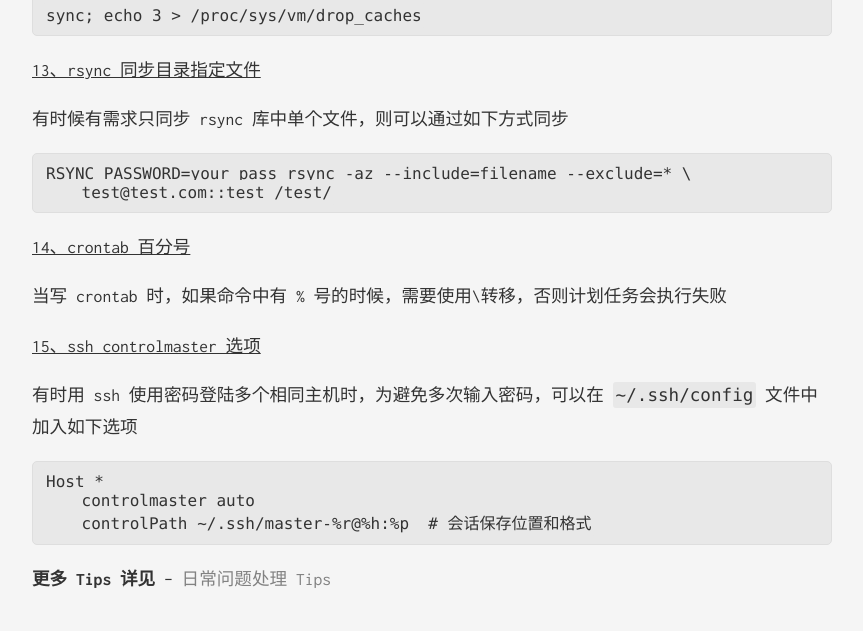
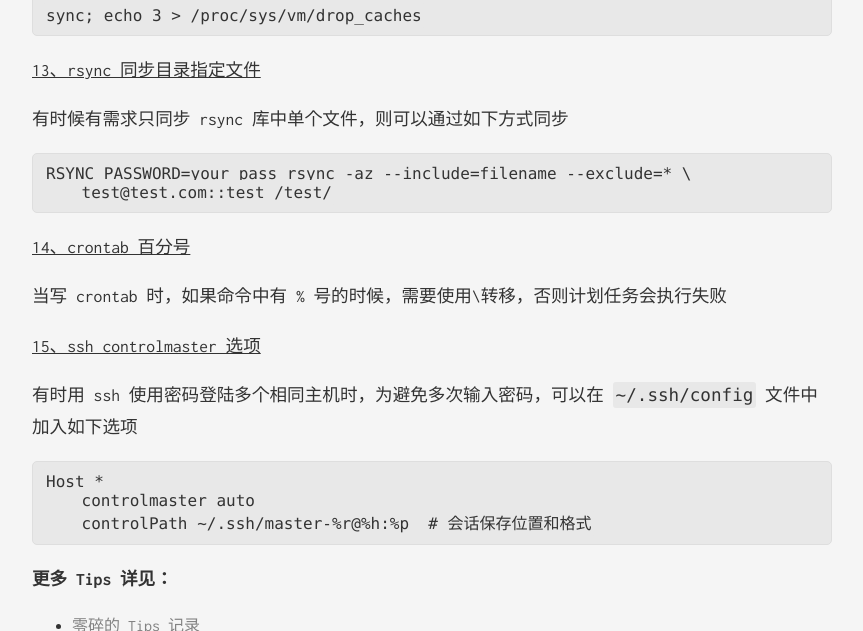
Before and after one commit to opskumu/opskumu.github.io, a Jekyll site: the page built from linux-tips.md, in a window 1280 px wide and 900 px high, scrolled down 2751 px, cut to the strip 0-631 px from the top of the window. Shown: the whole strip, without its empty margins (208-1071 px from the left). Built offline with Jekyll 4.4.1, drawn with Linux system fonts in a browser that asks for light colours.

Commit message:
update tips

````diff
--- a/linux-tips.md
+++ b/linux-tips.md
@@ -141,4 +141,7 @@
     controlPath ~/.ssh/master-%r@%h:%p  # 会话保存位置和格式
 ```
 
-__更多 Tips 详见__ -- [日常问题处理 Tips](https://github.com/opskumu/script/blob/master/tips/README.md)
+__更多 Tips 详见：__
+
+- [零碎的 Tips 记录](https://github.com/opskumu/issues/issues)
+- [日常问题处理 Tips](https://github.com/opskumu/script/blob/master/tips/README.md)
````
